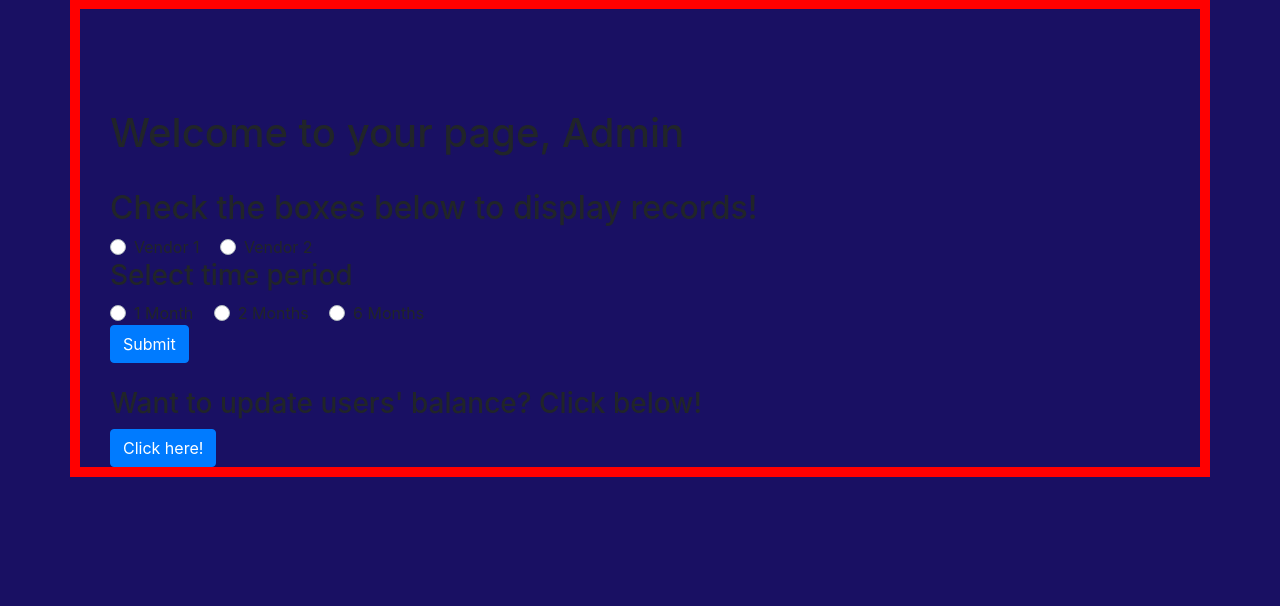
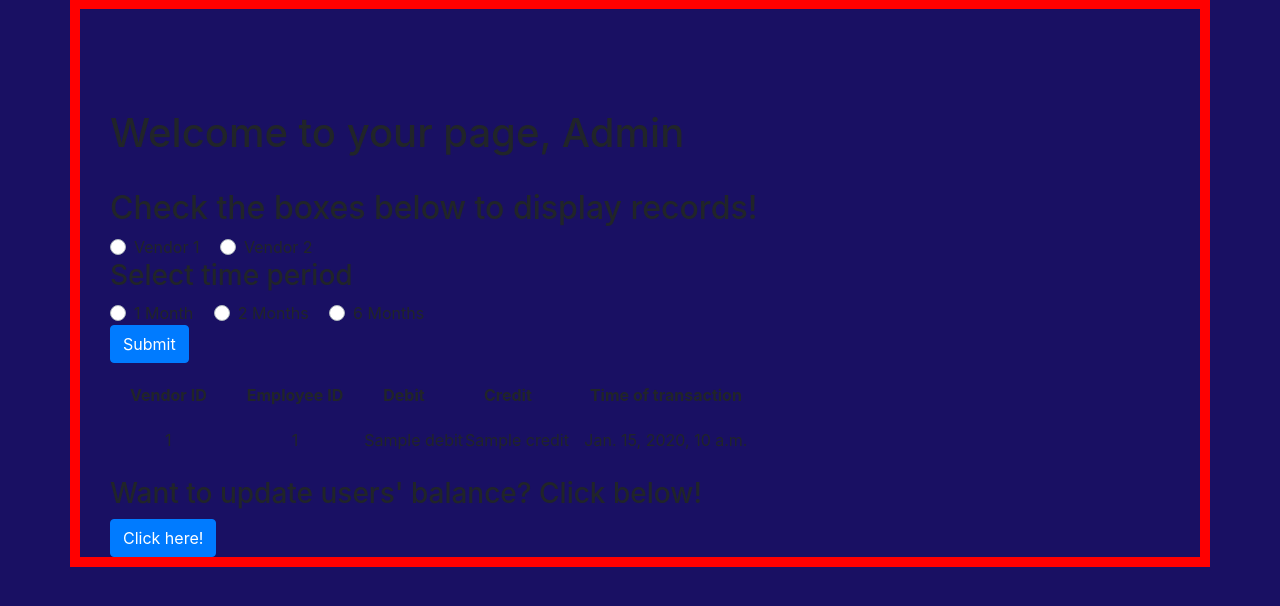
Before and after one commit to DhruvKaushal/AutomatedCouponSystem, a Django app: template couponSystem/profiles/templates/profiles/adminKaLogin.html in a window 1280 px wide. Shown: the part 57-663 px from the top of the page. Run offline with Django 3.2, Linux system fonts and the light colour scheme; the template is opened without the code that fills it: most values are stand-ins (such as "Sample title", 1, 10 or a date in 2020); some libraries are stand-ins or nearby versions.

Commit message:
admin trans use done

```diff
--- a/couponSystem/profiles/templates/profiles/adminKaLogin.html
+++ b/couponSystem/profiles/templates/profiles/adminKaLogin.html
@@ -23,21 +23,48 @@
         <h3> Select time period</h3>
 
             <div class="custom-control custom-radio custom-control-inline">
-                <input type="radio" class="custom-control-input" id="defaultInlines1" name="inlineDefaultRadiosExample1" value="1m">
+                <input type="radio" class="custom-control-input" id="defaultInlines1" name="inlineDefaultRadiosExample1" value="1">
                 <label class="custom-control-label" for="defaultInlines1">1 Month</label>
             </div>
             <!-- Default inline 2-->
             <div class="custom-control custom-radio custom-control-inline">
-                <input type="radio" class="custom-control-input" id="defaultInlines2" name="inlineDefaultRadiosExample1" value="2m">
+                <input type="radio" class="custom-control-input" id="defaultInlines2" name="inlineDefaultRadiosExample1" value="2">
                 <label class="custom-control-label" for="defaultInlines2">2 Months</label>
             </div>
             <div class="custom-control custom-radio custom-control-inline">
-                <input type="radio" class="custom-control-input" id="defaultInlines3" name="inlineDefaultRadiosExample1" value="6m">
+                <input type="radio" class="custom-control-input" id="defaultInlines3" name="inlineDefaultRadiosExample1" value="6">
                 <label class="custom-control-label" for="defaultInlines3">6 Months</label>
             </div>
             <br>
             <button type="submit" class="btn btn-primary" name="form1">Submit</button>
+            {% if model %}
+            <table>
+                <thead>
+                    <tr>
+                        <th style = "padding: 20px;">Vendor ID</th>
+                        <th style = "padding: 20px;">Employee ID</th>
+                        <th style = "padding: 20px;">Debit</th>
+                        <th style = "padding: 20px;">Credit</th>
+                        <th style = "padding: 20px;">Time of transaction</th>
+                    </tr>
+                </thead>
+                <tbody>
+                {% for i in model %}
+                    <tr>
+                        <td style="text-align: center;">{{ i.vendor_id.id }}</td>
+                        <td style="text-align: center;">{{ i.emp_id.id }}</td>
+                        <td style="text-align: center;">{{ i.debit }}</td>
+                        <td style="text-align: center;">{{ i.credit }}</td>
+                        <td style="text-align: center;">{{ i.timestamp }}</td>
+                    </tr>
+                {% endfor %}
+                </tbody>
+            </table>
+            {% else %}
+                <p>There are no active transactions!</p>
+            {% endif %}
         </form>
+
         <br>
 
     </div>
--- a/couponSystem/profiles/templates/profiles/userLogin.html
+++ b/couponSystem/profiles/templates/profiles/userLogin.html
@@ -48,6 +48,7 @@
             <input type="radio" class="custom-control-input" id="defaultGroupExamples3" name="groupOfDefaultRadios1" value="3">
             <label class="custom-control-label" for="defaultGroupExamples3">6 months</label>
         </div>
+        <button type="submit" class="btn btn-info" name="form2">Get records</button>
     {% if model %}
     <table>
         <thead>
@@ -74,7 +75,6 @@
     {% else %}
         <p>There are no active transactions!</p>
     {% endif %}
-    <button type="submit" class="btn btn-info" name="form2">Get records</button>
     </form>
 
 </div>
```
Also changed, not shown: couponSystem/profiles/views.py (+13 -1 lines).
